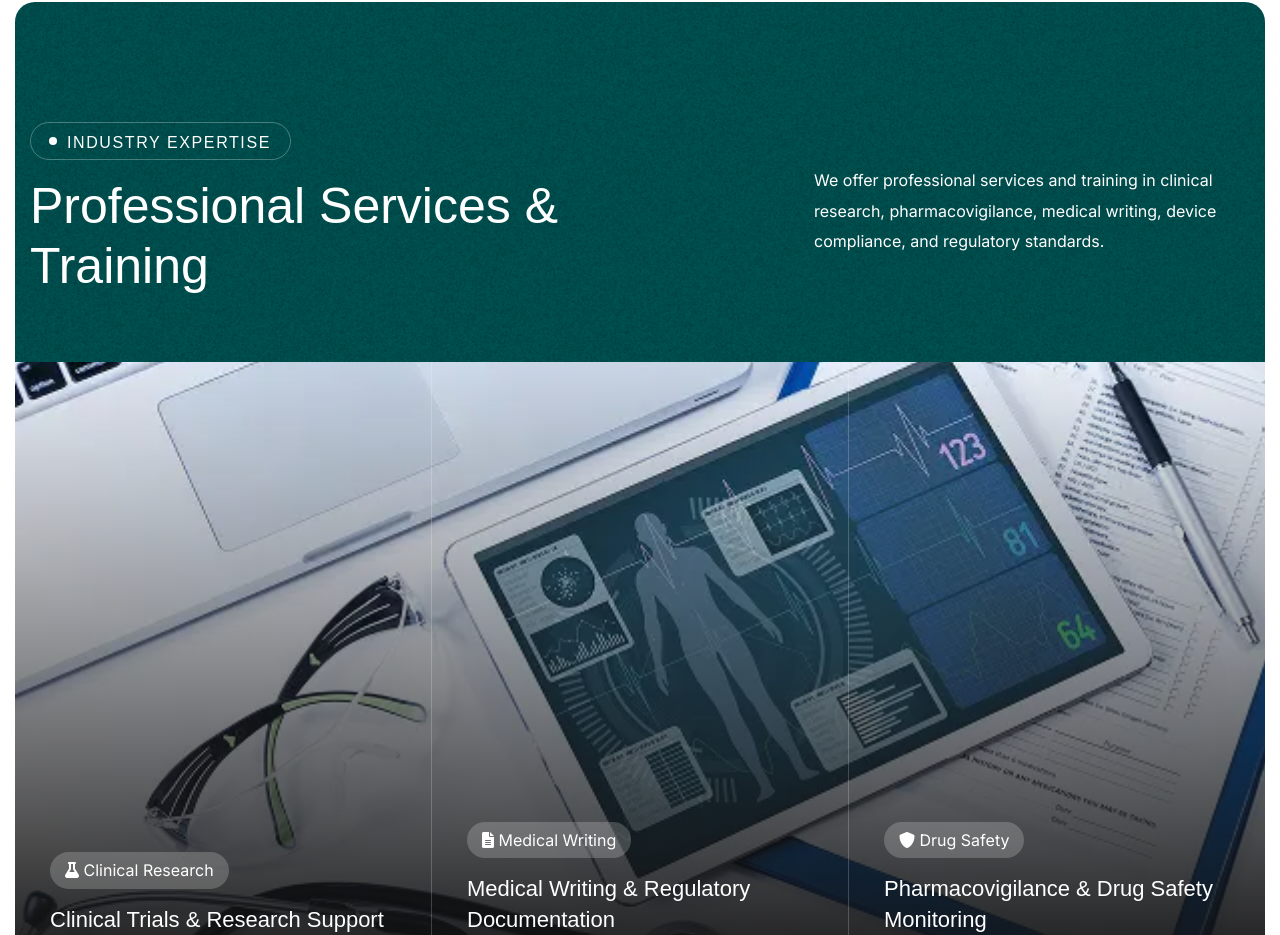
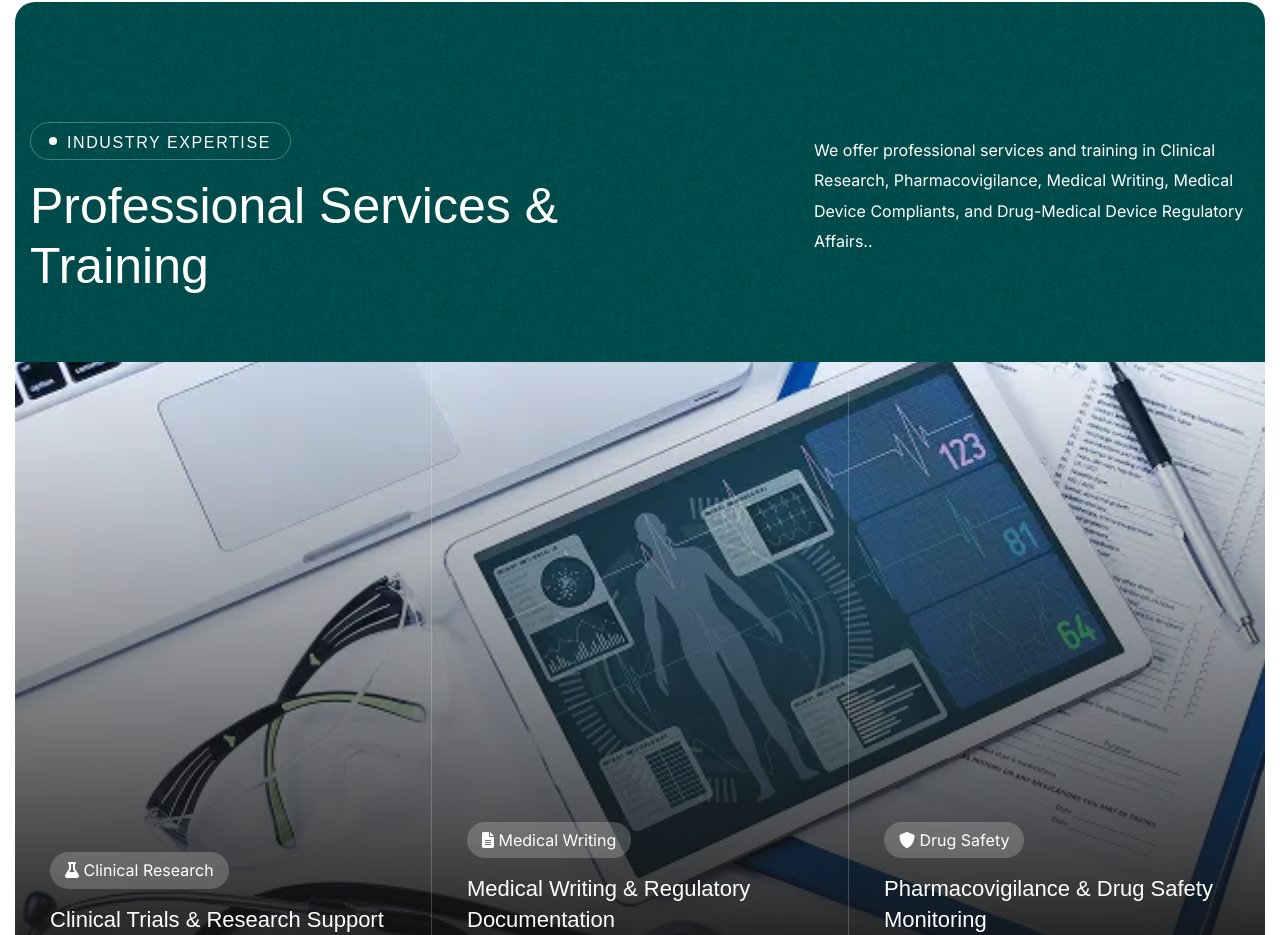
Before and after one commit to chennaileads/pearl, a plain HTML site: page page-services.html in a window 1280 px wide. Shown: the part 1510-2445 px from the top of the page. Drawn offline with Linux system fonts and the light colour scheme; no server answers; files whose address does not match are found by name; a web font is replaced by a local one.

Commit message:
Update page-services.html

```diff
--- a/page-services.html
+++ b/page-services.html
@@ -1118,7 +1118,7 @@
                                 <div class="h3 title ">Professional Services & Training</div>
                             </div>
                             <div class="col-xl-6">
-                                <div class="text">We offer professional services and training in clinical research, pharmacovigilance, medical writing, device compliance, and regulatory standards.</div>
+                                <div class="text">We offer professional services and training in Clinical Research, Pharmacovigilance, Medical Writing, Medical Device Compliants, and Drug-Medical Device Regulatory Affairs..</div>
                             </div>
                         </div>
                     </div>
```
